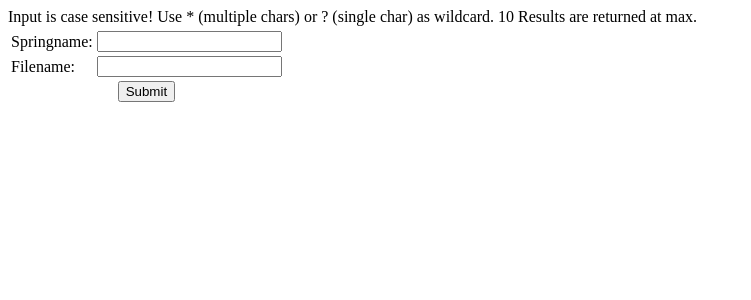
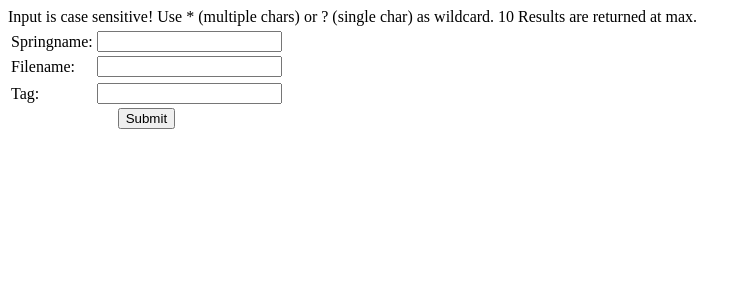
Before and after one commit to spring/upq, a PHP site: page / in a window 1280 px wide. Shown: the top 300 px of the page, without its empty margins (0-751 px from the left). Run offline with PHP 8.4, Linux system fonts and the light colour scheme; data that the repository does not hold is empty.

Commit message:
allow to search for tags, too

```diff
--- a/www/index.php
+++ b/www/index.php
@@ -10,6 +10,10 @@ Input is case sensitive! Use * (multiple chars) or ? (single char) as wildcard.
 	<tr>
 		<td>Filename:</td>
 		<td><input type="text" name="filename" value="<?php if (array_key_exists('filename', $_REQUEST)) echo $_REQUEST['filename']; ?>"></td>
+	</tr>
+	<tr>
+		<tr><td>Tag:</td>
+		<td><input type="text" name="tag" value="<?php if (array_key_exists('tag', $_REQUEST)) echo $_REQUEST['tag']; ?>"></td>
 	</tr>
 	<tr>
 	<td colspan="2" align="center"><input type="submit"></td>
```
